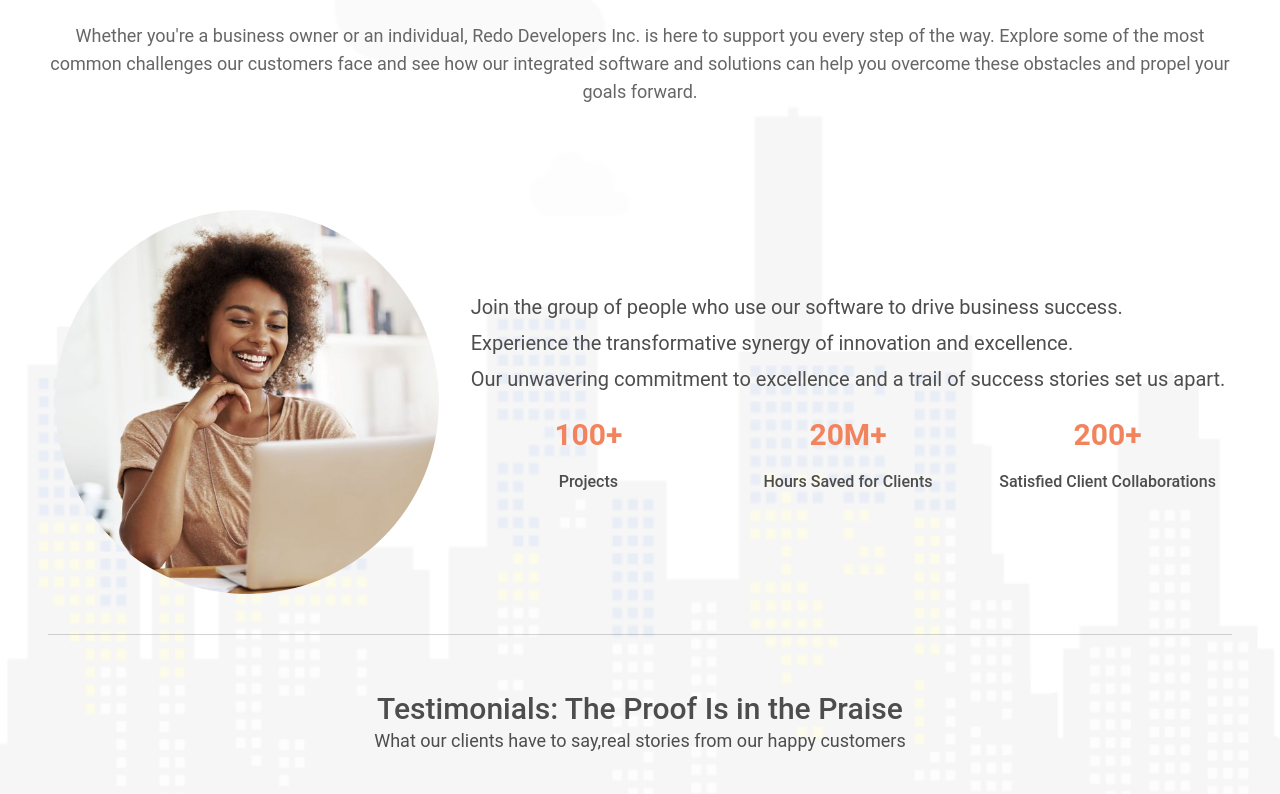
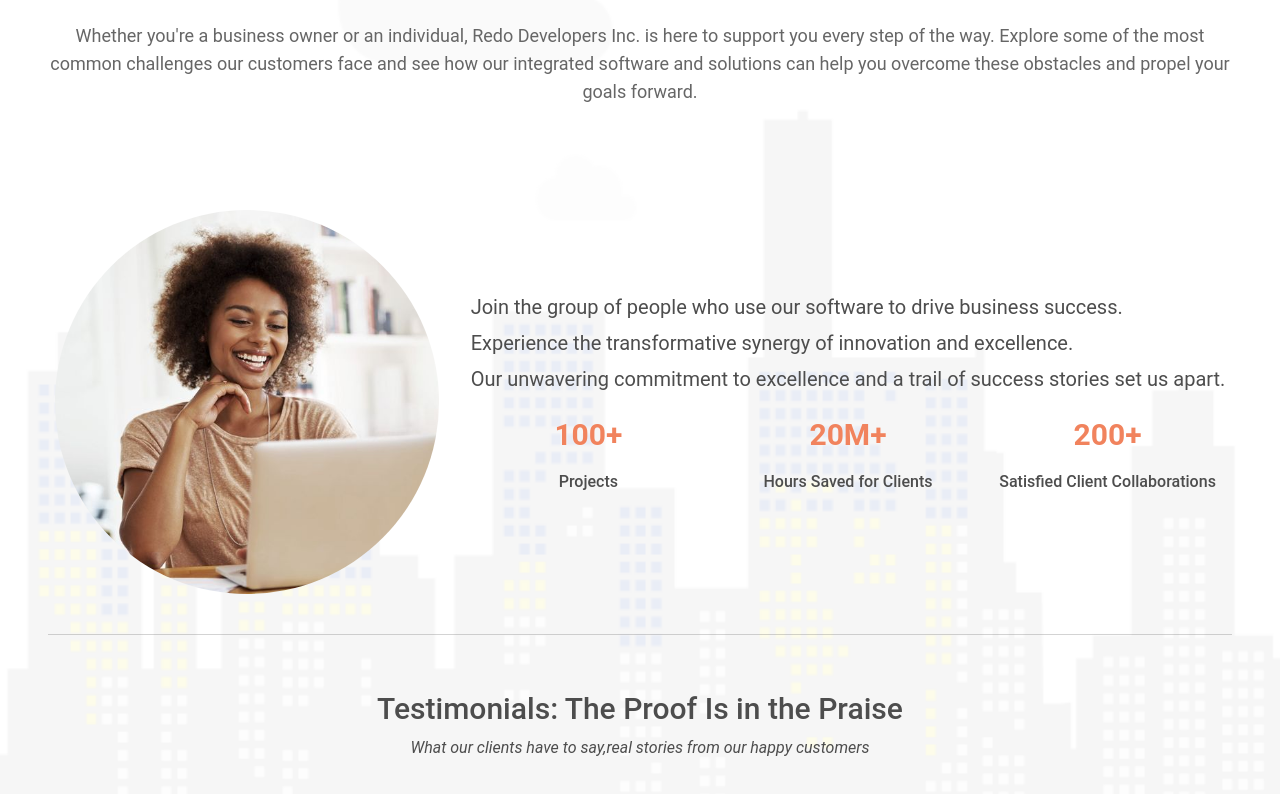
Before and after one commit to Theetawee/REDO-DEVELOPERS-SITE, a React (Vite) app: page / in a window 1280 px wide. Shown: the part 1343-2137 px from the top of the page. Built offline with nearby package versions, Linux system fonts and the light colour scheme; a small style sheet from the web is missing.

Commit message:
Update StatSect.tsx

```diff
--- a/src/components/Partials/Home/StatSect.tsx
+++ b/src/components/Partials/Home/StatSect.tsx
@@ -64,7 +64,7 @@ const StatSect = () => {
             </div><hr />
             <div className="pt-10">
                 <h2 className="text-3xl font-medium text-gray-700 text-center ">Testimonials: The Proof Is in the Praise</h2>
-                <p className="text-lg leading-3 text-gray-700 mb-8 text-center">What our clients have to say,real stories from our happy customers</p>
+                <p className="italic text-gray-700 mb-8 text-center">What our clients have to say,real stories from our happy customers</p>
                 <Testmonies />
             </div>
         </div>
```
